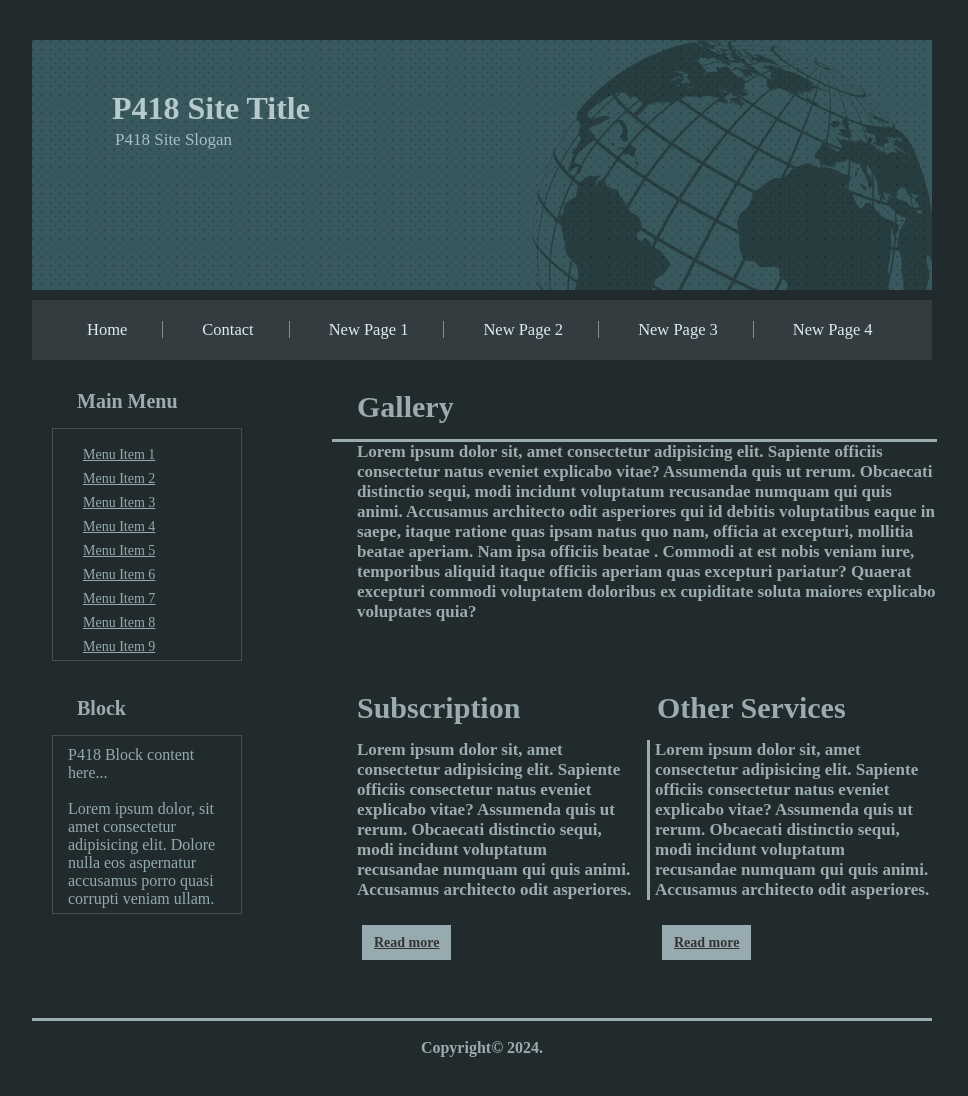
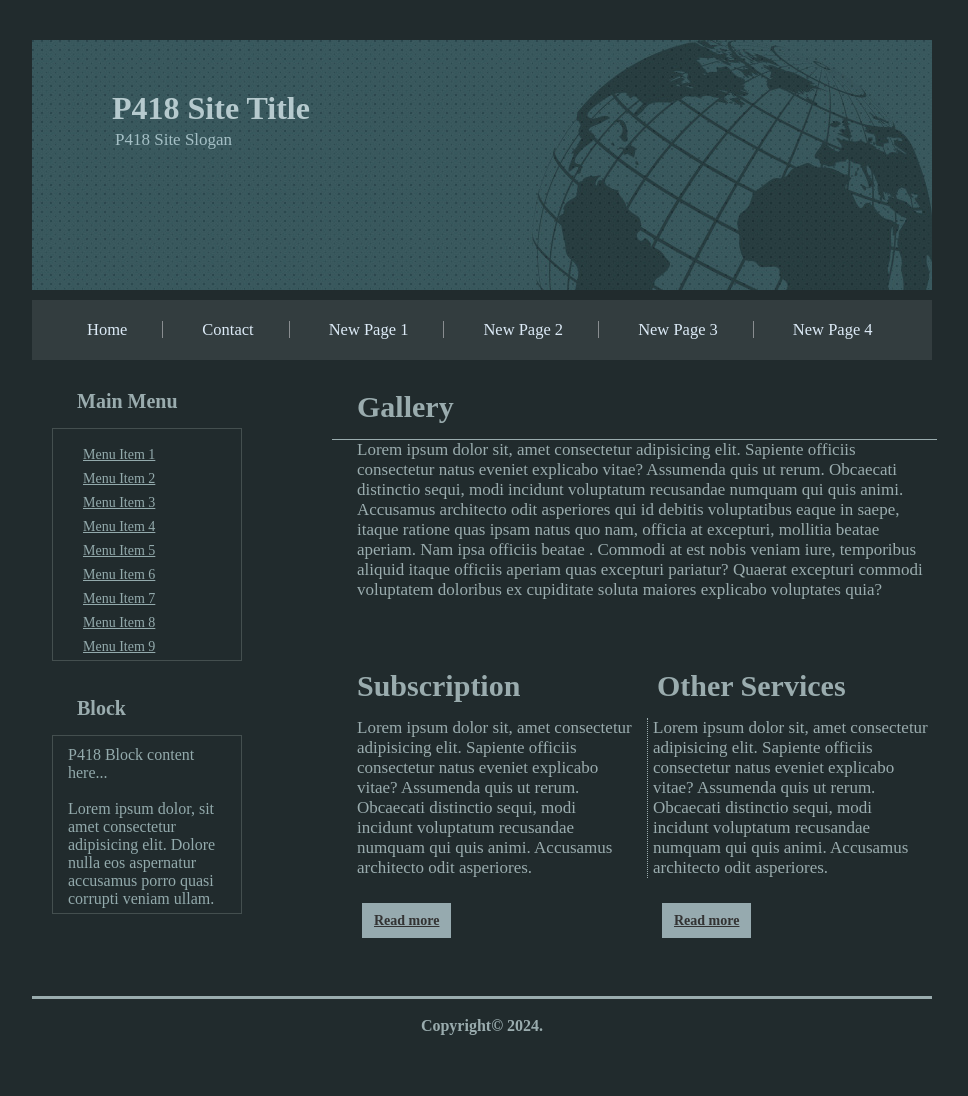
Before and after one commit to tofiq7770/Css-selectors-Border, a plain HTML site: page index.html in a window 1280 px wide. Shown: the whole page, without its empty margins (158-1126 px from the left). Drawn offline with Linux system fonts and the light colour scheme.

Commit message:
html update

```diff
--- a/assets/style.css
+++ b/assets/style.css
@@ -1,6 +1,7 @@
 * {
     margin: 0;
     padding: 0;
+    font-family: 'Times New Roman', Times, serif;
 }
 
 body {
@@ -97,7 +98,6 @@ body {
 .left-main h1 {
     font-size: 20px;
     padding: 0 0 0 25px;
-    font-weight: bold;
     margin-bottom: 15px;
     color: #9aacae;
 }
@@ -135,7 +135,6 @@ body {
 .right-main h3 {
     font-size: 30px;
     padding: 0 0 0 25px;
-    font-weight: bold;
     margin-bottom: 15px;
     color: #9aacae;
 }
@@ -143,7 +142,6 @@ body {
 .right-main p {
     font-size: 17px;
     padding: 0 0 0 25px;
-    font-weight: bold;
     margin-bottom: 15px;
     color: #9aacae;
 }
@@ -167,6 +165,7 @@ body {
 
 .fordesign p {
     border-style: solid none none none;
+    border-width: 0.2px;
     width: 580px
 }
 
@@ -186,7 +185,8 @@ body {
 .right-center-right p {
     margin-left: 15px;
     padding-left: 5px;
-    border-style: none none none solid;
+    border-style: none none none dotted;
+    border-width: 0.2px;
 }
 
 .footer {
```
